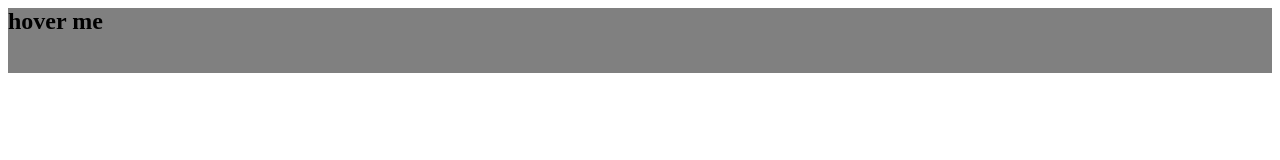
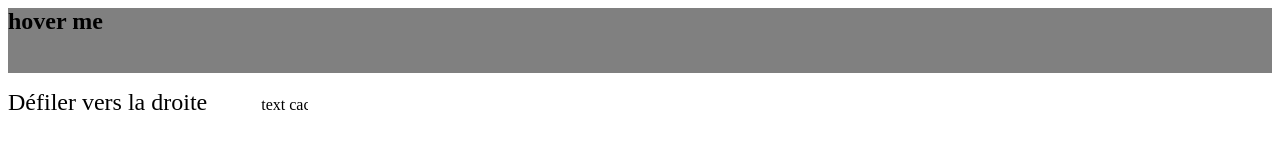
Before and after one commit to FFX3/meeting-demo, a plain HTML site: page index.html in a window 1280 px wide. Drawn offline with Linux system fonts and the light colour scheme.

Commit message:
added force scroll

```diff
--- a/index.html
+++ b/index.html
@@ -9,5 +9,12 @@
 <h2 style="color: black">hover me</h2>
 <p>Hidden text</p>
 </div>
+
+<div style="width: 300px; heigth: 150px; overflow-y: scroll;">
+<div style="width: 400px; padding-bottom: 20px;">
+<span style="width: 300px; font-size: 24px; margin-bottom: 10px;">Défiler vers la droite</span>
+<span style="margin-left: 50px;">text caché</span>
+</div>
+</div>
 </body>
 </html>
```
